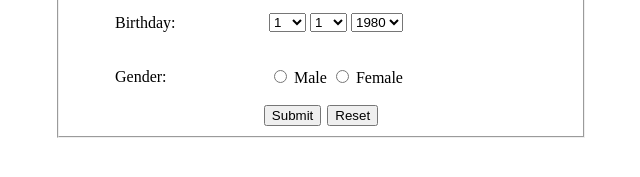
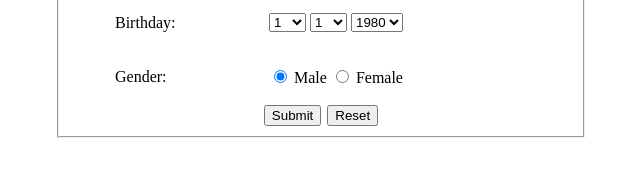
Before and after one commit to AntigaPrin/devcamp, a plain HTML site: page day1_html/register_form.html in a window 1280 px wide. Shown: the part 361-538 px from the top of the page, 319-959 px from the left. Drawn offline with Linux system fonts and the light colour scheme.

Commit message:
Edit radio button ให้เลือก Male ค้างไว้

```diff
--- a/day1_html/register_form.html
+++ b/day1_html/register_form.html
@@ -147,7 +147,7 @@
                 <p>Gender:</p>
               </td>
               <td>
-                <input type="radio" id="Male" name="gender" value="Male" />
+                <input type="radio" id="Male" name="gender" value="Male" checked />
                 <label for="Male">Male</label>
                 <input type="radio" id="Female" name="gender" value="Female" />
                 <label for="Female">Female</label>
```
